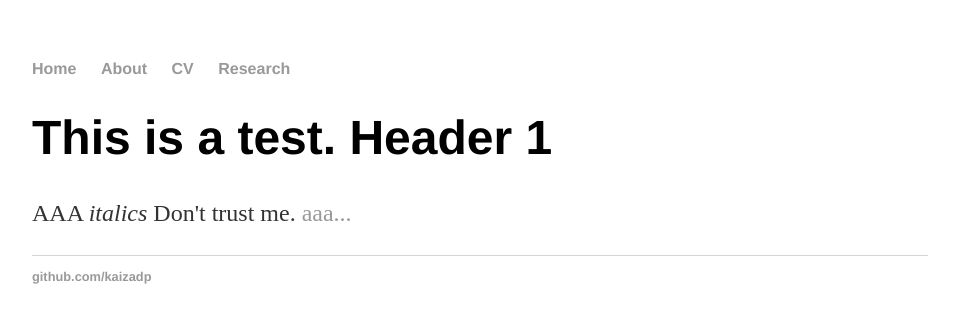
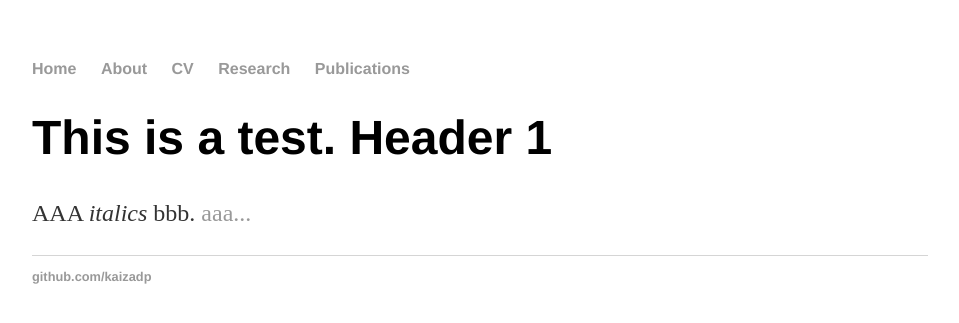
Before and after one commit to kaizadp/kaizadp.github.io, a Jekyll site: the page index.html, which Jekyll copies as it is, in a window 1280 px wide. Shown: the top 323 px of the page, without its empty margins (160-1119 px from the left). Built offline with Jekyll 4.4.1, drawn with Linux system fonts in a browser that asks for light colours.

Commit message:
Update index.html

```diff
--- a/index.html
+++ b/index.html
@@ -12,12 +12,13 @@
 	        	<li><a href="/about">About</a></li>
         		<li><a href="/cv">CV</a></li>
         		<li><a href="/research">Research</a></li>
+			<li><a href="/publications">Publications</a></li>
     		</ul>
 		</nav>
 		<div class="container">
     		<div class="blurb">
         		<h1>This is a test. Header 1</h1>
-				<p>AAA <em>italics</em> Don't trust me. <a href="/about">aaa...</a></p>
+				<p>AAA <em>italics</em> bbb. <a href="/about">aaa...</a></p>
     		</div><!-- /.blurb -->
 		</div><!-- /.container -->
 		<footer>
```
